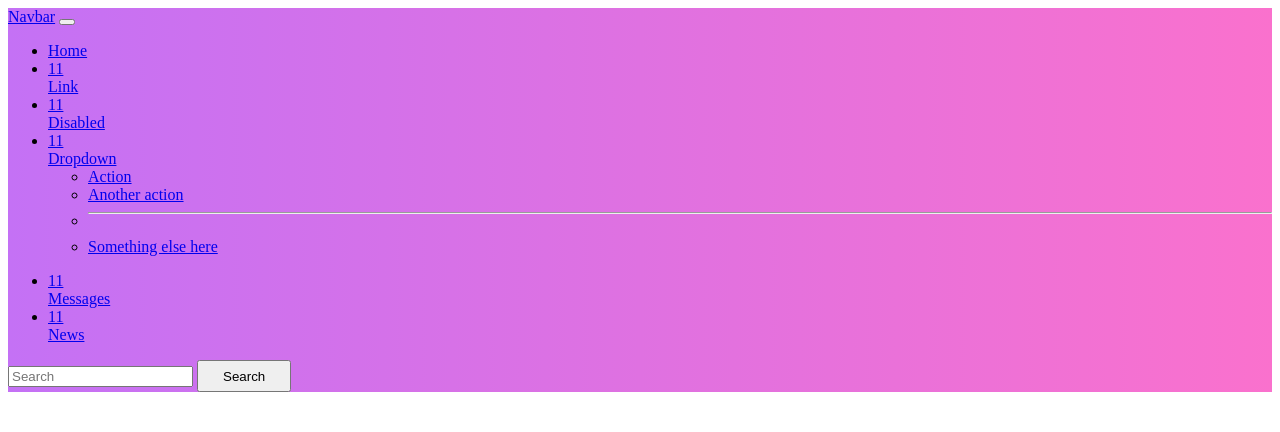
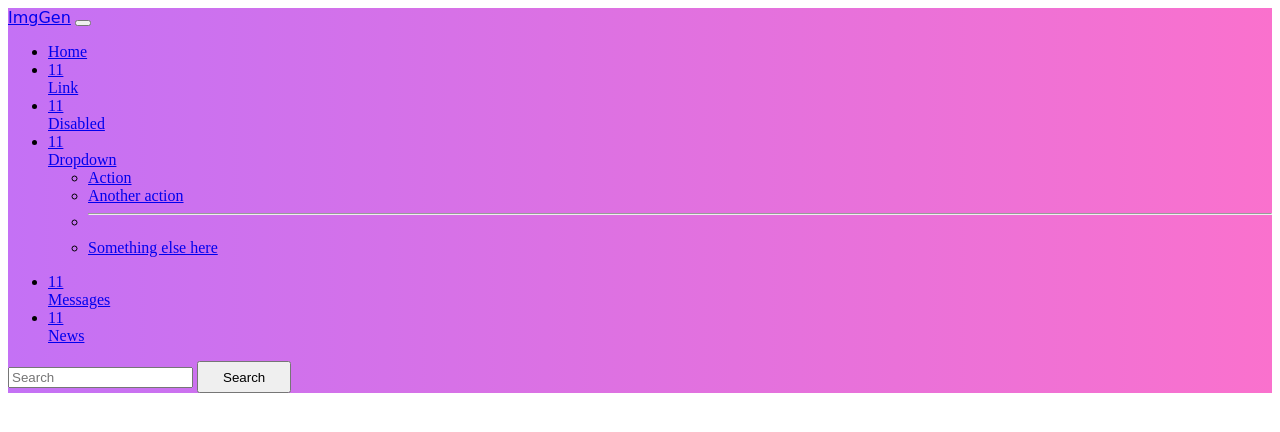
Before and after one commit to hwandev12/solid-search-blog, a Python web app: template templates/includes/navbar.html in a window 1280 px wide. Shown: the top 432 px of the page. Run offline with Jinja, Linux system fonts and the light colour scheme; the template is opened without the code that fills it, so the values that code supplies are empty.

Commit message:
update templates

```diff
--- a/templates/includes/navbar.html
+++ b/templates/includes/navbar.html
@@ -8,13 +8,16 @@
   background: -webkit-linear-gradient(to right, rgba(196, 113, 245, 1), rgba(250, 113, 205, 1));
   background: linear-gradient(to right, rgba(196, 113, 245, 1), rgba(250, 113, 205, 1))
 }
+.logo {
+  font-family: 'Water Brush', cursive;
+}
 </style>
 <!-- Navbar -->
 <nav class="navbar navbar-expand-lg navbar-dark gradient-custom">
   <!-- Container wrapper -->
   <div class="container-fluid container">
     <!-- Navbar brand -->
-    <a class="navbar-brand" href="#">Navbar</a>
+    <a class="navbar-brand logo" href="#">ImgGen</a>
 
     <!-- Toggle button -->
     <button class="navbar-toggler" type="button" data-mdb-toggle="collapse"
@@ -45,7 +48,7 @@
           </a>
         </li>
         <li class="nav-item text-center mx-2 mx-lg-1">
-          <a class="nav-link disabled" aria-disabled="true" href="#!">
+          <a class="nav-link" aria-disabled="true" href="#!">
             <div>
               <i class="far fa-envelope fa-lg mb-1"></i>
               <span class="badge rounded-pill badge-notification bg-dark">11</span>
--- a/templates/layouts/base.html
+++ b/templates/layouts/base.html
@@ -6,6 +6,10 @@
     <link href="https://cdn.jsdelivr.net/npm/bootstrap@5.0.2/dist/css/bootstrap.min.css" rel="stylesheet" integrity="sha384-EVSTQN3/azprG1Anm3QDgpJLIm9Nao0Yz1ztcQTwFspd3yD65VohhpuuCOmLASjC" crossorigin="anonymous">
     <link rel="stylesheet" href="https://cdnjs.cloudflare.com/ajax/libs/font-awesome/6.1.1/css/all.min.css" integrity="sha512-KfkfwYDsLkIlwQp6LFnl8zNdLGxu9YAA1QvwINks4PhcElQSvqcyVLLD9aMhXd13uQjoXtEKNosOWaZqXgel0g==" crossorigin="anonymous" referrerpolicy="no-referrer" />
     <link rel="stylesheet" href="https://cdnjs.cloudflare.com/ajax/libs/tailwindcss/2.2.19/tailwind.min.css" integrity="sha512-wnea99uKIC3TJF7v4eKk4Y+lMz2Mklv18+r4na2Gn1abDRPPOeef95xTzdwGD9e6zXJBteMIhZ1+68QC5byJZw==" crossorigin="anonymous" referrerpolicy="no-referrer" />
+    <link rel="preconnect" href="https://fonts.googleapis.com">
+    <link rel="preconnect" href="https://fonts.gstatic.com" crossorigin>
+    <link href="https://fonts.googleapis.com/css2?family=Water+Brush&display=swap" rel="stylesheet">
+    <link rel="shortcut icon" type="image/png" href="https://pngimg.com/image/4899" />
   </head>
   <body>
 
```
